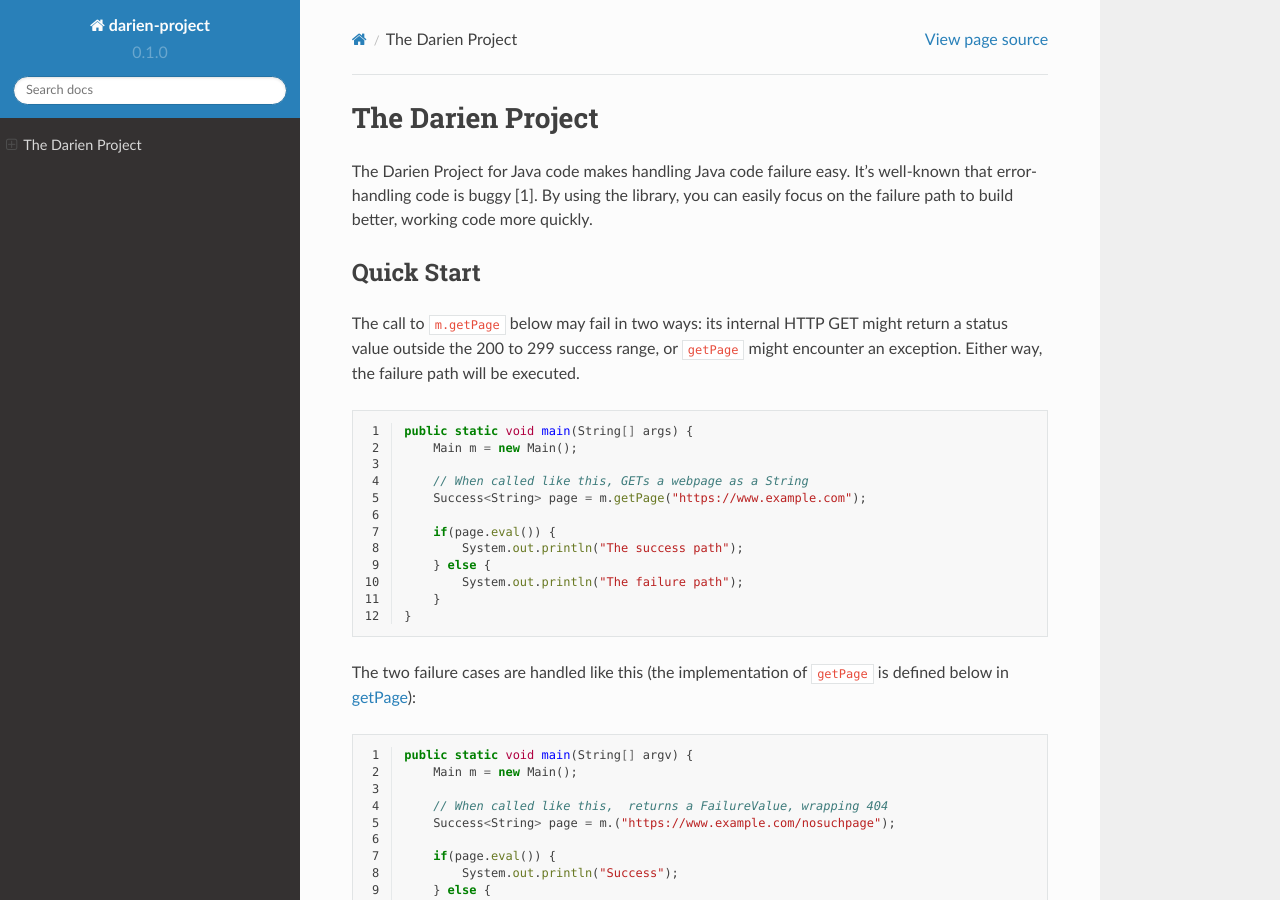
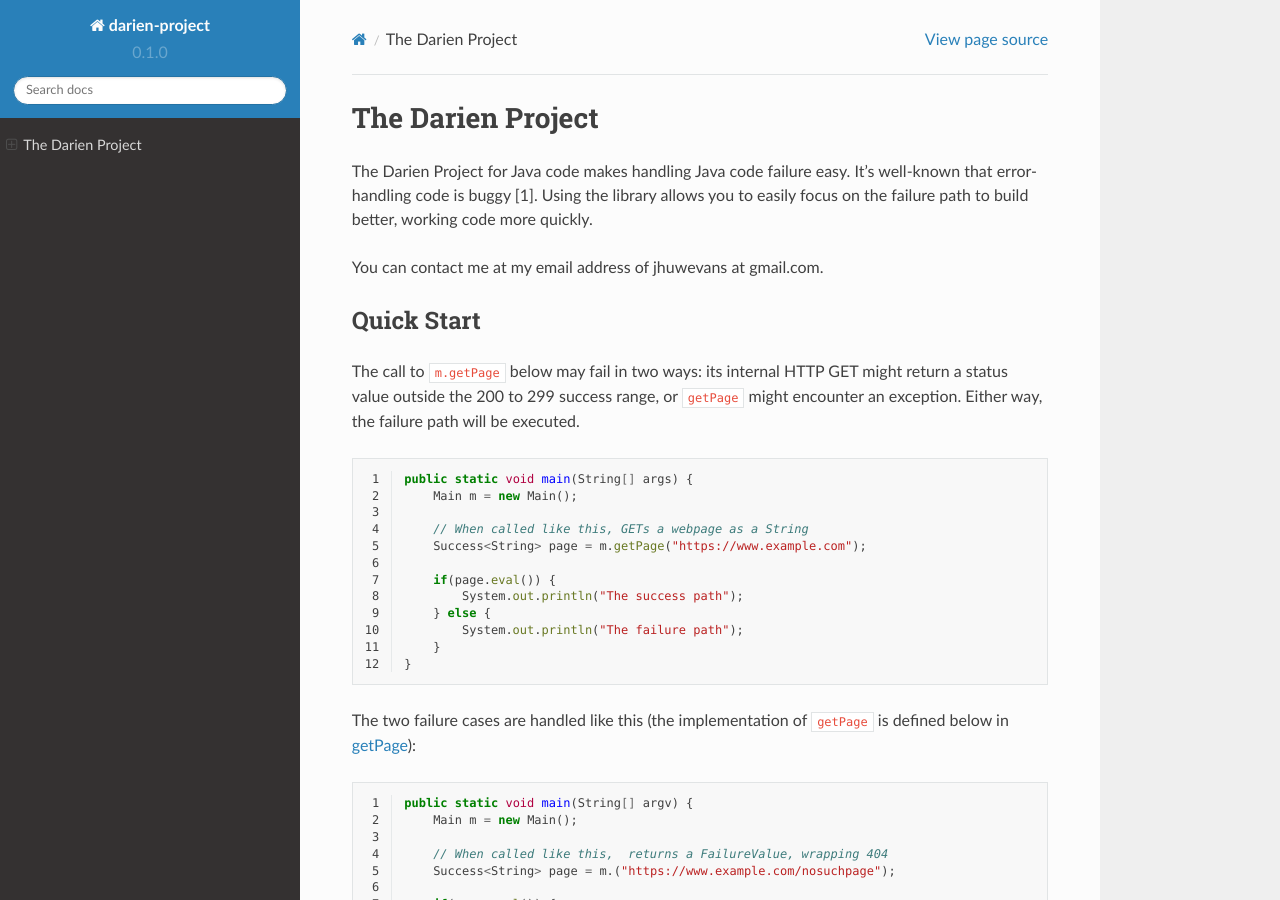
Before and after one commit to jh-evans/readthedocs, a Sphinx documentation site: the page built from docs/source/index.rst, in a window 1280 px wide and 900 px high. Built offline with Sphinx 7.4.7 and the Read the Docs theme 2.0.0, drawn with Linux system fonts in a browser that asks for light colours.

Commit message:
Update index.rst

```diff
--- a/docs/source/index.rst
+++ b/docs/source/index.rst
@@ -1,9 +1,9 @@
 The Darien Project
 ==================
 
-The Darien Project for Java code makes handling Java code failure easy. It's well-known that error-handling code is buggy [1]. By using the library, you can easily focus on the failure path to build better, working code more quickly.
+The Darien Project for Java code makes handling Java code failure easy. It's well-known that error-handling code is buggy [1]. Using the library allows you to easily focus on the failure path to build better, working code more quickly.
 
-.. _A reference here to the Maven repository
+You can contact me at my email address of jhuwevans at gmail.com.
 
 .. quickStart:
 Quick Start
```
